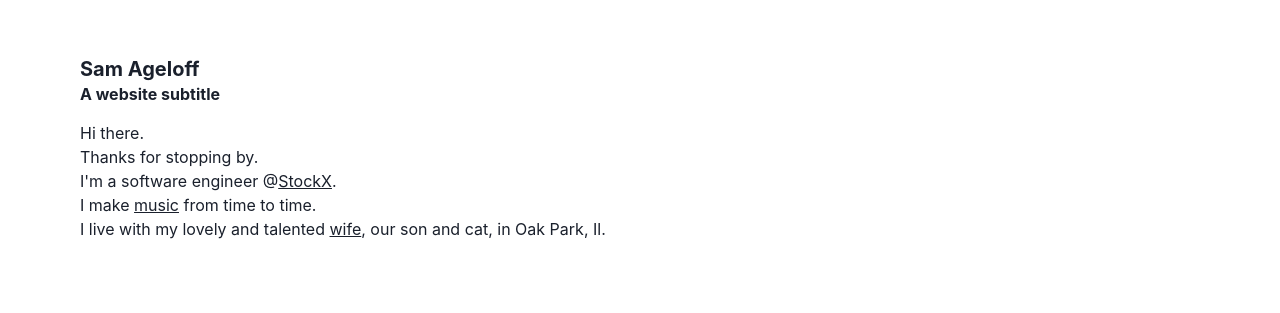
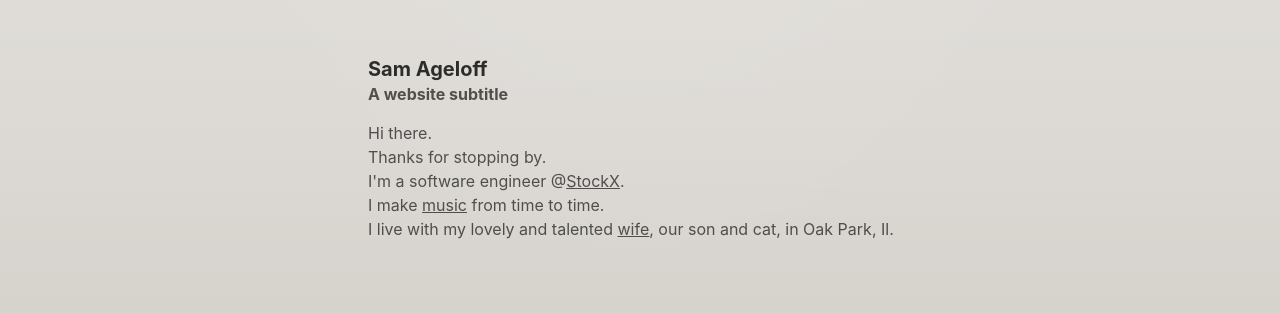
Before and after one commit to samageloff/home, a Next.js app: page / in a window 1280 px wide. Shown: the part 251-564 px from the top of the page. Built offline with nearby package versions, Linux system fonts and the light colour scheme.

Commit message:
more tweaks

```diff
--- a/pages/_app.js
+++ b/pages/_app.js
@@ -1,6 +1,7 @@
 import * as React from 'react'
 import { SWRConfig } from "swr";
 import { ChakraProvider } from '@chakra-ui/react'
+import { theme } from './theme'
 
 function MyApp({ Component, pageProps }) {
   return (
@@ -9,7 +10,7 @@ function MyApp({ Component, pageProps }) {
         fetcher: (resource, init) =>
           fetch(resource, init).then((res) => res.json()),
       }}
-    ><ChakraProvider>
+    ><ChakraProvider theme={theme}>
       <Component {...pageProps} />
       </ChakraProvider>
     </SWRConfig>
--- a/pages/index.js
+++ b/pages/index.js
@@ -1,15 +1,20 @@
 import { Container, Heading, Text, Link } from '@chakra-ui/react'
+import Head from 'next/head'
 
 export default function Home() {
   return (
-    <Container maxW="6xl" height="100vh" display="flex" flexDirection="column" alignItems="flex-start" justifyContent="center">
-      <Heading mb={1} as="h1" fontSize="xl">Sam Ageloff</Heading>
-      <Heading mb={4} as="h3" fontSize="md">A website subtitle</Heading>
-      <Text>Hi there.</Text>
-      <Text>Thanks for stopping by.</Text>
-      <Text>I'm a software engineer @<Link textDecoration="underline" isExternal href="https://stockx.com">StockX</Link>.</Text>
-      <Text>I make <Link textDecoration="underline" isExternal href="http://www.soundcloud.com/samageloff">music</Link> from time to time.</Text>
-      <Text>I live with my lovely and talented <Link textDecoration="underline" isExternal href="http://www.rachelannawalker.com/">wife</Link>, our son and cat, in Oak Park, Il.</Text>
+    <Container maxW="xl" height="100vh" display="flex" flexDirection="column" alignItems="flex-start" justifyContent="center">
+      <Head>
+        <title>Sam Ageloff</title>
+        <meta name="viewport" content="initial-scale=1.0, width=device-width" />
+      </Head>
+      <Heading color="blackAlpha.800" mb={1} as="h1" fontSize="xl">Sam Ageloff</Heading>
+      <Heading color="blackAlpha.700" mb={4} as="h3" fontSize="md">A website subtitle</Heading>
+      <Text color="blackAlpha.700">Hi there.</Text>
+      <Text color="blackAlpha.700">Thanks for stopping by.</Text>
+      <Text color="blackAlpha.700">I'm a software engineer @<Link textDecoration="underline" isExternal href="https://stockx.com">StockX</Link>.</Text>
+      <Text color="blackAlpha.700">I make <Link textDecoration="underline" isExternal href="http://www.soundcloud.com/samageloff">music</Link> from time to time.</Text>
+      <Text color="blackAlpha.700">I live with my lovely and talented <Link textDecoration="underline" isExternal href="http://www.rachelannawalker.com/">wife</Link>, our son and cat, in Oak Park, Il.</Text>
     </Container>
   );
 }
--- /dev/null
+++ b/pages/theme/index.js
@@ -0,0 +1,13 @@
+import { extendTheme } from "@chakra-ui/react"
+
+export const theme = extendTheme({
+  styles: {
+    global: {
+      'html, body': {
+        backgroundColor: '#DCD9D4',
+        backgroundImage: 'linear-gradient(to bottom, rgba(255,255,255,0.50) 0%, rgba(0,0,0,0.50) 100%), radial-gradient(at 50% 0%, rgba(255,255,255,0.10) 0%, rgba(0,0,0,0.50) 50%)',
+        backgroundBlendMode: 'soft-light,screen'
+      },
+    },
+  },
+})
--- a/styles/Home.module.css
+++ /dev/null
@@ -1,116 +0,0 @@
-.container {
-  padding: 0 2rem;
-}
-
-.main {
-  min-height: 100vh;
-  padding: 4rem 0;
-  flex: 1;
-  display: flex;
-  flex-direction: column;
-  justify-content: center;
-  align-items: center;
-}
-
-.footer {
-  display: flex;
-  flex: 1;
-  padding: 2rem 0;
-  border-top: 1px solid #eaeaea;
-  justify-content: center;
-  align-items: center;
-}
-
-.footer a {
-  display: flex;
-  justify-content: center;
-  align-items: center;
-  flex-grow: 1;
-}
-
-.title a {
-  color: #0070f3;
-  text-decoration: none;
-}
-
-.title a:hover,
-.title a:focus,
-.title a:active {
-  text-decoration: underline;
-}
-
-.title {
-  margin: 0;
-  line-height: 1.15;
-  font-size: 4rem;
-}
-
-.title,
-.description {
-  text-align: center;
-}
-
-.description {
-  margin: 4rem 0;
-  line-height: 1.5;
-  font-size: 1.5rem;
-}
-
-.code {
-  background: #fafafa;
-  border-radius: 5px;
-  padding: 0.75rem;
-  font-size: 1.1rem;
-  font-family: Menlo, Monaco, Lucida Console, Liberation Mono, DejaVu Sans Mono,
-    Bitstream Vera Sans Mono, Courier New, monospace;
-}
-
-.grid {
-  display: flex;
-  align-items: center;
-  justify-content: center;
-  flex-wrap: wrap;
-  max-width: 800px;
-}
-
-.card {
-  margin: 1rem;
-  padding: 1.5rem;
-  text-align: left;
-  color: inherit;
-  text-decoration: none;
-  border: 1px solid #eaeaea;
-  border-radius: 10px;
-  transition: color 0.15s ease, border-color 0.15s ease;
-  max-width: 300px;
-}
-
-.card:hover,
-.card:focus,
-.card:active {
-  color: #0070f3;
-  border-color: #0070f3;
-}
-
-.card h2 {
-  margin: 0 0 1rem 0;
-  font-size: 1.5rem;
-}
-
-.card p {
-  margin: 0;
-  font-size: 1.25rem;
-  line-height: 1.5;
-}
-
-.logo {
-  height: 1em;
-  margin-left: 0.5rem;
-}
-
-@media (max-width: 600px) {
-  .grid {
-    width: 100%;
-    flex-direction: column;
-  }
-}
--- a/styles/globals.css
+++ /dev/null
@@ -1,16 +0,0 @@
-html,
-body {
-  padding: 0;
-  margin: 0;
-  font-family: -apple-system, BlinkMacSystemFont, Segoe UI, Roboto, Oxygen,
-    Ubuntu, Cantarell, Fira Sans, Droid Sans, Helvetica Neue, sans-serif;
-}
-
-a {
-  color: inherit;
-  text-decoration: none;
-}
-
-* {
-  box-sizing: border-box;
-}
```
